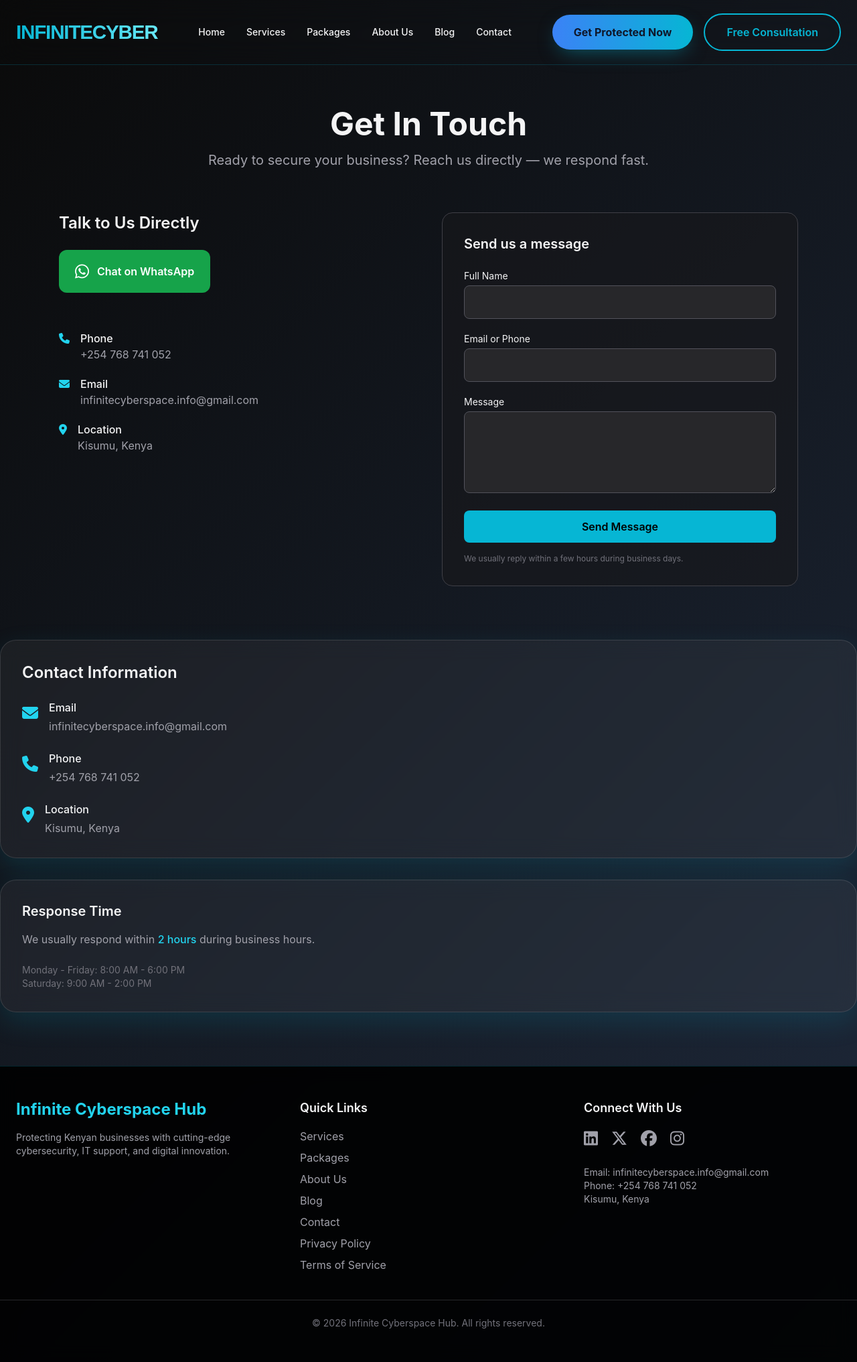
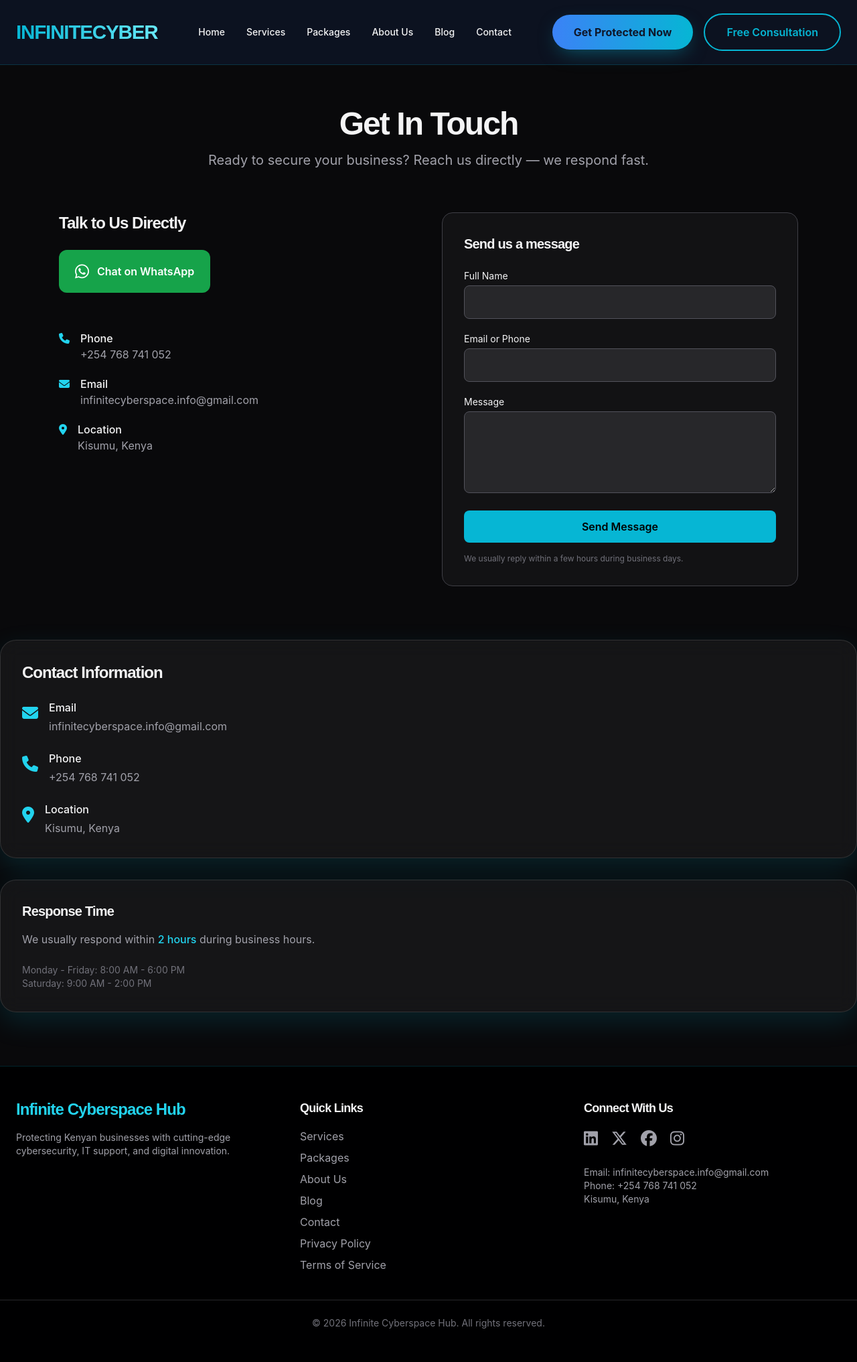
Before and after one commit to augustinealphonce-spec/infinitecyberspace, a PHP site: page /contact.html in a window 1280 px wide. Shown: the whole page at 67% size. Run offline with PHP 8.4, Linux system fonts and the light colour scheme; some libraries are stand-ins or nearby versions.

Commit message:
Refactor contact.css with updated styles and imports

```diff
--- a/contact.css
+++ b/contact.css
@@ -1,21 +1,30 @@
-@import url('https://fonts.googleapis.com/css2?family=Inter:wght@400;600;700&display=swap');
+@import url('https://fonts.googleapis.com/css2?family=Inter:wght@400;500;600;700&family=Space+Grotesk:wght@500;600;700&display=swap');
 
 :root {
   --primary: #06b6d4;
   --accent: #3b82f6;
-  --success-green: #34d399;
-  --dark-orange: #c2410c;          /* dark orange for placeholders & labels */
-  --dark-orange-soft: #ea580c;
   --dark: #0a0a0a;
-  --text: #f4f4f5;
+  --card: rgba(15, 23, 42, 0.7);
 }
 
 /* ===================== BASE ===================== */
+* {
+  margin: 0;
+  padding: 0;
+  box-sizing: border-box;
+}
+
 body {
-  margin: 0;
-  font-family: 'Inter', sans-serif;
-  background: linear-gradient(135deg, #0a0a0a, #1e293b);
-  color: var(--text);
+  font-family: 'Inter', system-ui, sans-serif;
+  background: #0a0a0a;
+  color: #e2e8f0;
+  line-height: 1.6;
+}
+
+h1, h2, h3, h4 {
+  font-family: 'Space Grotesk', sans-serif;
+  font-weight: 700;
+  letter-spacing: -0.04em;
 }
 
 /* ===================== NAVBAR ===================== */
```
